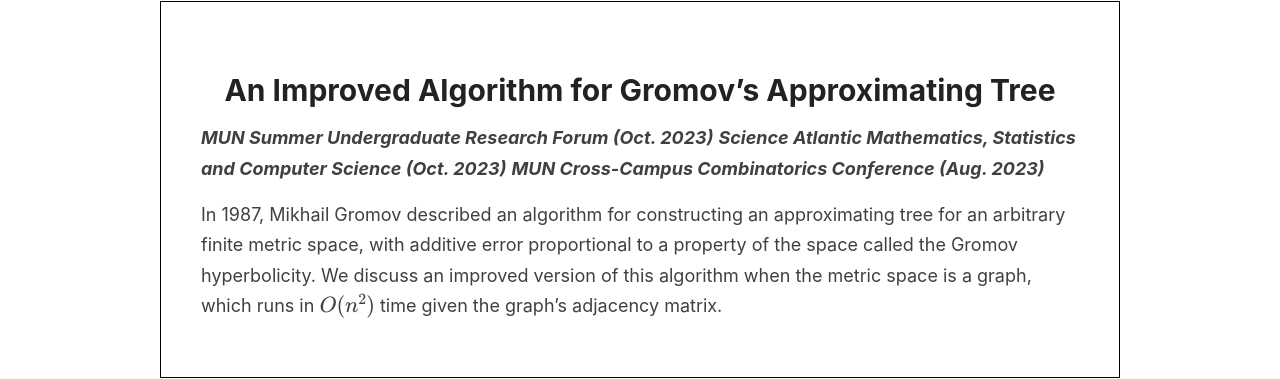
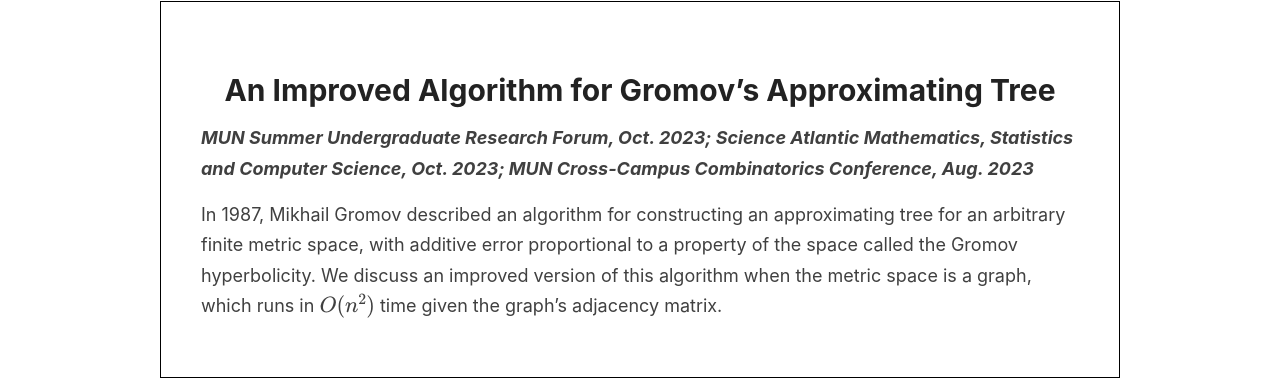
Before and after one commit to And-ers/And-ers.github.io, a Jekyll site: the page built from _pages/publications.md, in a window 1280 px wide and 900 px high, scrolled down 1513 px. Shown: the part 133-512 px from the top of the window. Built offline with Jekyll 4.4.1, drawn with Linux system fonts in a browser that asks for light colours.

Commit message:
modified:   _pages/publications.md

```diff
--- a/_pages/publications.md
+++ b/_pages/publications.md
@@ -59,13 +59,7 @@
 
 # An Improved Algorithm for Gromov's Approximating Tree
 
-<p style="text-align:left;" markdown="1">
-
-***MUN Summer Undergraduate Research Forum (Oct. 2023)***
-***Science Atlantic Mathematics, Statistics and Computer Science (Oct. 2023)***
-***MUN Cross-Campus Combinatorics Conference (Aug. 2023)***
-
-</p>
+***MUN Summer Undergraduate Research Forum, Oct. 2023; Science Atlantic Mathematics, Statistics and Computer Science, Oct. 2023; MUN Cross-Campus Combinatorics Conference, Aug. 2023***
 
 In 1987, Mikhail Gromov described an algorithm for constructing an approximating tree for an arbitrary finite metric space, with additive error proportional to a property of the space called the Gromov hyperbolicity. We discuss an improved version of this algorithm when the metric space is a graph, which runs in \\(O(n^2)\\) time given the graph's adjacency matrix.
 
```
